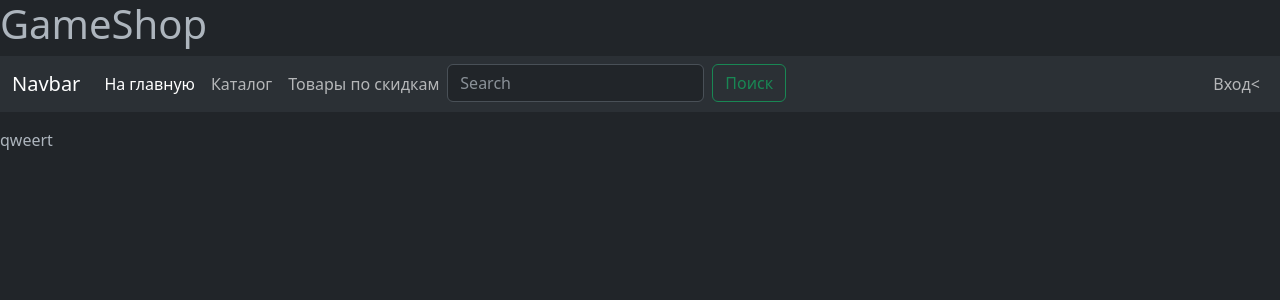
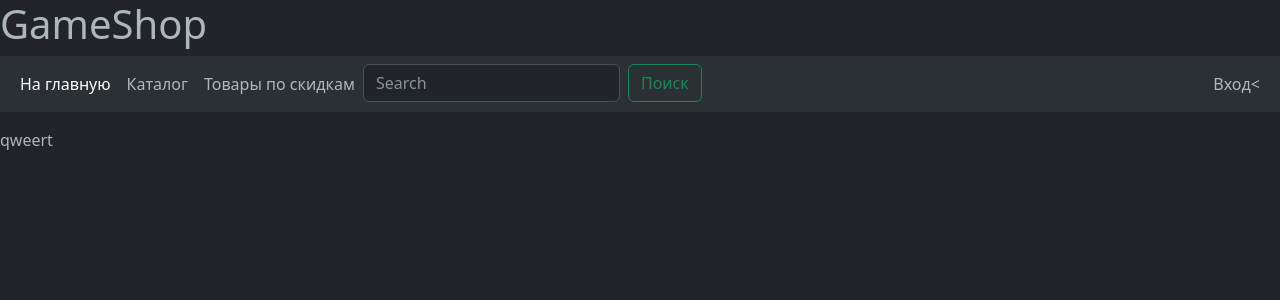
Before and after one commit to alexandermamontov1234/GameShop, a Django app: page /products/ in a window 1280 px wide. Shown: the top 300 px of the page. Run offline with Django 4.2, Linux system fonts and the light colour scheme; data that the repository does not hold is empty.

Commit message:
small changes

```diff
--- a/gameshop/templates/navbar.html
+++ b/gameshop/templates/navbar.html
@@ -7,10 +7,7 @@
 
 <nav class="navbar navbar-expand-lg bg-body-tertiary">
   <div class="container-fluid">
-    <a class="navbar-brand" href="#">Navbar</a>
-    <button class="navbar-toggler" type="button" data-bs-toggle="collapse" data-bs-target="#navbarSupportedContent" aria-controls="navbarSupportedContent" aria-expanded="false" aria-label="Toggle navigation">
-      <span class="navbar-toggler-icon"></span>
-    </button>
+
     <div class="collapse navbar-collapse" id="navbarSupportedContent">
       <ul class="navbar-nav me-auto mb-2 mb-lg-0">
         <li class="nav-item">
```
Also changed, not shown: gameshop/profiles/views.py (+9 -0 lines).
